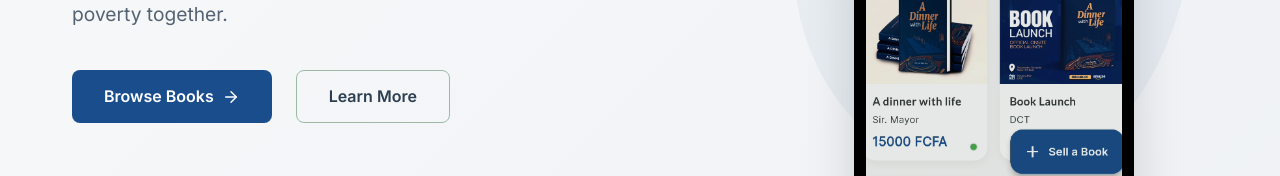
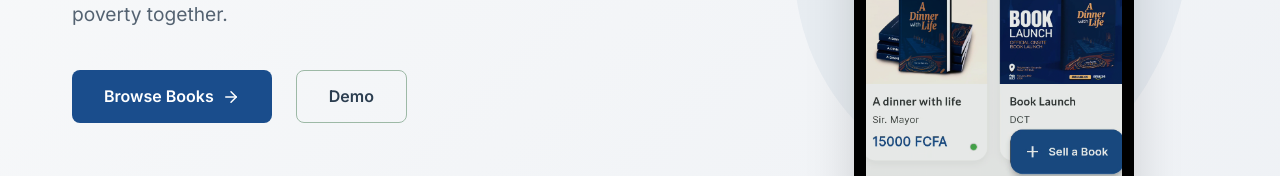
Before and after one commit to dev-safe/book-bridge-landing, a SvelteKit app: page / in a window 1280 px wide. Shown: the part 441-617 px from the top of the page. Built offline with nearby package versions, Linux system fonts and the light colour scheme.

Commit message:
feat:added demo link on landingpage

```diff
--- a/src/routes/+page.svelte
+++ b/src/routes/+page.svelte
@@ -33,9 +33,9 @@
             Browse Books <ArrowRight size={18} style="margin-left: 8px" />
           </a>
           <a
-            href="#features"
+            href="https://youtu.be/Qv7cNot85iI?si=NTMftPbRBZIN9_xz"
             class="btn-secondary"
-            style="text-decoration: none;">Learn More</a
+            style="text-decoration: none;">Demo</a
           >
         </div>
 
```
